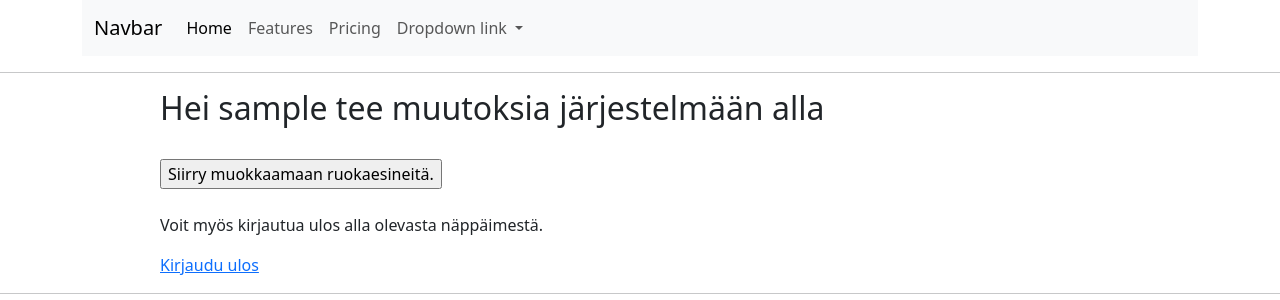
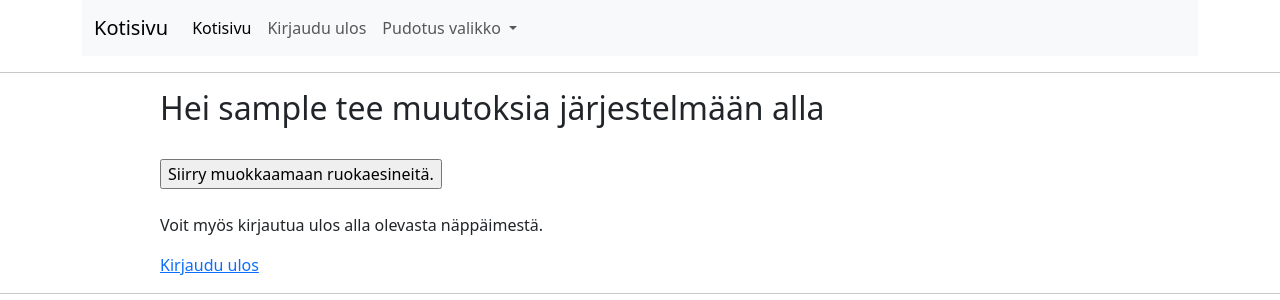
Before and after one commit to kimtakala/tsoha-Ravintola_Tilausterminaali, a Flask app: page / in a window 1280 px wide. Shown: the top 300 px of the page. Run offline with Flask 3, Linux system fonts and the light colour scheme; the visitor is signed in with stand-in values (Sample User, id 1).

Commit message:
small update to navbar

```diff
--- a/templates/layout.html
+++ b/templates/layout.html
@@ -17,29 +17,28 @@
       <div class="container">
         <nav class="navbar navbar-expand-lg bg-body-tertiary">
           <div class="container-fluid">
-            <a class="navbar-brand" href="#">Navbar</a>
+            <a class="navbar-brand" href="/">Kotisivu</a>
             <button class="navbar-toggler" type="button" data-bs-toggle="collapse" data-bs-target="#navbarNavDropdown" aria-controls="navbarNavDropdown" aria-expanded="false" aria-label="Toggle navigation">
               <span class="navbar-toggler-icon"></span>
             </button>
             <div class="collapse navbar-collapse" id="navbarNavDropdown">
               <ul class="navbar-nav">
                 <li class="nav-item">
-                  <a class="nav-link active" aria-current="page" href="#">Home</a>
+                  <a class="nav-link active" aria-current="page" href="/">Kotisivu</a>
                 </li>
+                {% if session.logged_in %}
                 <li class="nav-item">
-                  <a class="nav-link" href="#">Features</a>
+                  <a class="nav-link" href="/logout">Kirjaudu ulos</a>
                 </li>
-                <li class="nav-item">
-                  <a class="nav-link" href="#">Pricing</a>
-                </li>
+                {% endif %}
                 <li class="nav-item dropdown">
                   <a class="nav-link dropdown-toggle" href="#" role="button" data-bs-toggle="dropdown" aria-expanded="false">
-                    Dropdown link
+                    Pudotus valikko
                   </a>
                   <ul class="dropdown-menu">
-                    <li><a class="dropdown-item" href="#">Action</a></li>
-                    <li><a class="dropdown-item" href="#">Another action</a></li>
-                    <li><a class="dropdown-item" href="#">Something else here</a></li>
+                    <li><a class="dropdown-item" href="#">Toiminto</a></li>
+                    <li><a class="dropdown-item" href="#">Toinenlainen toiminto</a></li>
+                    <li><a class="dropdown-item" href="#">Kolmas toiminto</a></li>
                   </ul>
                 </li>
               </ul>
```
